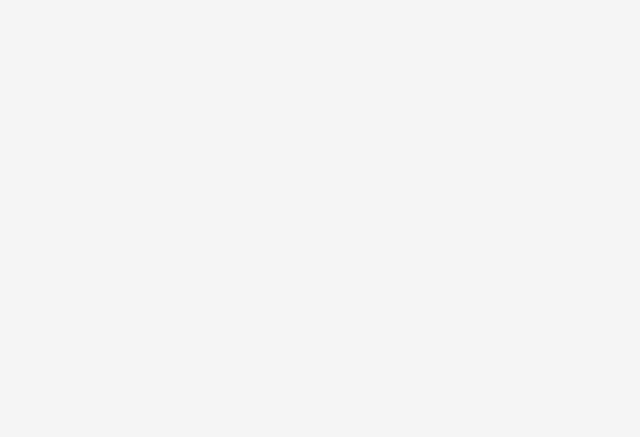
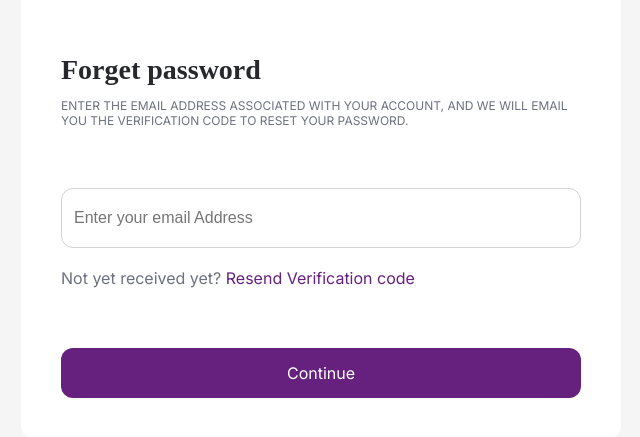
Before and after one commit to ibag-code/Construction-Project, a React (Vite) app in the folder the-construction-project/: page /emailauth in a window 1280 px wide. Before the commit this address had no page. Shown: the part 229-666 px from the top of the page, without its empty margins (319-959 px from the left). Built offline with nearby package versions, Linux system fonts and the light colour scheme; a web font is replaced by a local one.

Commit message:
Designed the forget password ui

```diff
--- a/the-construction-project/src/App.jsx
+++ b/the-construction-project/src/App.jsx
@@ -1,19 +1,21 @@
-import { Routes, Route} from 'react-router'
-import { Website } from './Website/website'
-import { SignUp } from './Entrance/signup'
-import { SignIn } from './Entrance/signin'
-import { SignupAuth } from './Entrance/Verify/Signupauth'
-import './App.css'
+import { Routes, Route } from "react-router";
+import { Website } from "./Website/website";
+import { SignUp } from "./Entrance/signup";
+import { SignIn } from "./Entrance/signin";
+import { SignupAuth } from "./Entrance/Verify/Signupauth";
+import { EmailAuth } from "./ForgetPassword/Emailauth";
+import "./App.css";
 
 function App() {
   return (
     <Routes>
-      <Route path='/' element={<Website />} />
-      <Route path='/signup' element={<SignUp />} />
-      <Route path='/signin' element={<SignIn />} />
-      <Route path='/SignupAuth' element={<SignupAuth />} />
+      <Route path="/" element={<Website />} />
+      <Route path="/signup" element={<SignUp />} />
+      <Route path="/signin" element={<SignIn />} />
+      <Route path="/signupAuth" element={<SignupAuth />} />
+      <Route path="/emailauth" element={<EmailAuth />} />
     </Routes>
-  )
+  );
 }
 
-export default App
+export default App;
--- a/the-construction-project/src/Entrance/Verify/Signupauth.jsx
+++ b/the-construction-project/src/Entrance/Verify/Signupauth.jsx
@@ -1,3 +1,4 @@
+import { Link } from 'react-router'
 import './Signupauth.css'
 
 export function SignupAuth() {
@@ -5,9 +6,9 @@ export function SignupAuth() {
 
       <body>
         <div className="the-form">
-          <div className="arrow-back">
+          <Link to="/signup" className="arrow-back">
             <i className="hgi hgi-stroke hgi-rounded hgi-arrow-left-01"></i>
-          </div>
+          </Link>
 
           <div className="verify-text">
             <h3>Verify your email</h3>
--- a/the-construction-project/src/Entrance/signin.jsx
+++ b/the-construction-project/src/Entrance/signin.jsx
@@ -58,10 +58,10 @@ export function SignIn() {
                 <i class="hgi hgi-stroke hgi-rounded hgi-view-off closed-eye"></i>
               </div>
 
-              <a href="" class="forget-password">
+              <Link to='/emailauth' class="forget-password">
                 {" "}
                 Forget Password
-              </a>
+              </Link>
             </div>
 
             <button type="submit" class="sign-cta">
--- /dev/null
+++ b/the-construction-project/src/ForgetPassword/Emailauth.css
@@ -0,0 +1,156 @@
+/* :root {
+    --bg-color: #F5F5F5;
+    --craft-black: #26282C;
+    --craft-white: #FFFFFF;
+    --border: #D2D3D7;
+
+    --craft-bc: #66217E;
+    --craft-bc-light: #F0E9F2;
+    --craft-bc-light-2: #E8DEEC;
+    --craft-bc-light-3: #D0BAD7;
+    --craft-dark: #2E0F39;
+
+    --text-colour: #6D717F;
+
+    --danger: #FF383C;
+    --danger-light: #FFEBEC;
+    --danger-light-2: #FFE1E2;
+    --danger-light-3: #FFC1C3;
+    --danger-dark: #73191B;
+
+    --success: #34C759;
+    --success-light: #EBF9EE;
+    --success-light-2: #E1F7E6;
+    --success-light-3: #C0EECC;
+    --success-dark: #175A28;
+
+    --warning: #FFCC00;
+    --warning-light: #FFFAE6;
+    --warning-light-2: #FFF7D9;
+    --warning-light-3: #FFEFB0;
+    --warning-dark: #735C00;
+} */
+
+a {
+  text-decoration: none;
+  color: var(--craft-white);
+}
+
+body {
+  display: flex;
+  height: 100vh;
+  justify-content: center;
+  align-items: center;
+  background-color: var(--bg-color);
+}
+.the-form {
+  background-color: var(--craft-white);
+  padding: 40px;
+  gap: 60px;
+  display: flex;
+  flex-direction: column;
+  border-radius: 12px;
+  width: 600px;
+}
+
+.arrow-back {
+  background-color: var(--bg-color);
+  height: 50px;
+  width: 50px;
+  border-radius: 25px;
+
+  display: flex;
+  justify-content: center;
+  align-items: center;
+
+  cursor: pointer;
+}
+
+.arrow-back:hover {
+  background-color: var(--border);
+  color: var(--craft-black);
+}
+
+.arrow-back i {
+  font-size: 20px;
+  font-weight: 700;
+  color: var(--craft-black);
+}
+
+.verify-text {
+  display: flex;
+  flex-direction: column;
+  display: flex;
+  gap: 12px;
+}
+.verify-text h3 {
+  font-family: "Faktum";
+  color: var(--craft-black);
+  font-size: 28px;
+}
+.verify-text p {
+  font-family: "inter";
+  font-size: 12px;
+  color: var(--text-colour);
+  text-transform: uppercase;
+}
+
+#otpForm {
+  display: flex;
+  flex-direction: column;
+  width: 100%;
+  gap: 60px;
+}
+.otp-countdown {
+  display: flex;
+  gap: 20px;
+  flex-direction: column;
+  width: 100%;
+}
+.otp-inputs {
+  display: flex;
+  width: 100%;
+  flex-direction: row;
+  gap: 24px;
+  justify-content: center;
+  align-items: center;
+}
+.my-otp-field {
+  border: 1px solid var(--border);
+  height: 60px;
+  width: 100%;
+  border-radius: 12px;
+  text-align: start;
+  font-size: 16px;
+  font-weight: 500;
+  padding: 12px;
+  color: var(--craft-black);
+}
+.count-down {
+  font-family: "inter";
+  color: var(--text-colour);
+}
+.count-down span {
+  font-family: "inter";
+  color: var(--craft-bc);
+  cursor: pointer;
+}
+.count-down span:hover {
+  text-decoration: underline;
+}
+
+.verify-btn {
+  background-color: var(--craft-bc);
+  height: 50px;
+  width: 100%;
+  color: var(--craft-white);
+  border-radius: 12px;
+  font-family: "inter";
+  font-size: 16px;
+  border: none;
+  cursor: pointer;
+}
+.verify-btn:hover {
+  background-color: var(--craft-bc-light-2);
+  color: var(--craft-bc);
+}
--- /dev/null
+++ b/the-construction-project/src/ForgetPassword/Emailauth.jsx
@@ -0,0 +1,38 @@
+import { Link } from "react-router";
+import "./Emailauth.css";
+
+export function EmailAuth() {
+  return (
+    <>
+      <div className="the-form">
+        <Link to="/signin" className="arrow-back">
+          <i className="hgi hgi-stroke hgi-rounded hgi-arrow-left-01"></i>
+        </Link>
+
+        <div className="verify-text">
+          <h3>Forget password</h3>
+          <p>
+            Enter the email address associated with your account, and we will
+            email you the verification code to reset your password.
+          </p>
+        </div>
+
+        <form id="otpForm">
+          <div className="otp-countdown">
+            <div className="otp-inputs">
+              <input type="email" placeholder="Enter your email Address"
+              className="my-otp-field"
+              />
+            </div>
+            <p className="count-down">
+              Not yet received yet? <span>Resend Verification code </span>
+            </p>
+          </div>
+          <button type="submit" className="verify-btn">
+            Continue
+          </button>
+        </form>
+      </div>
+    </>
+  );
+}
```
